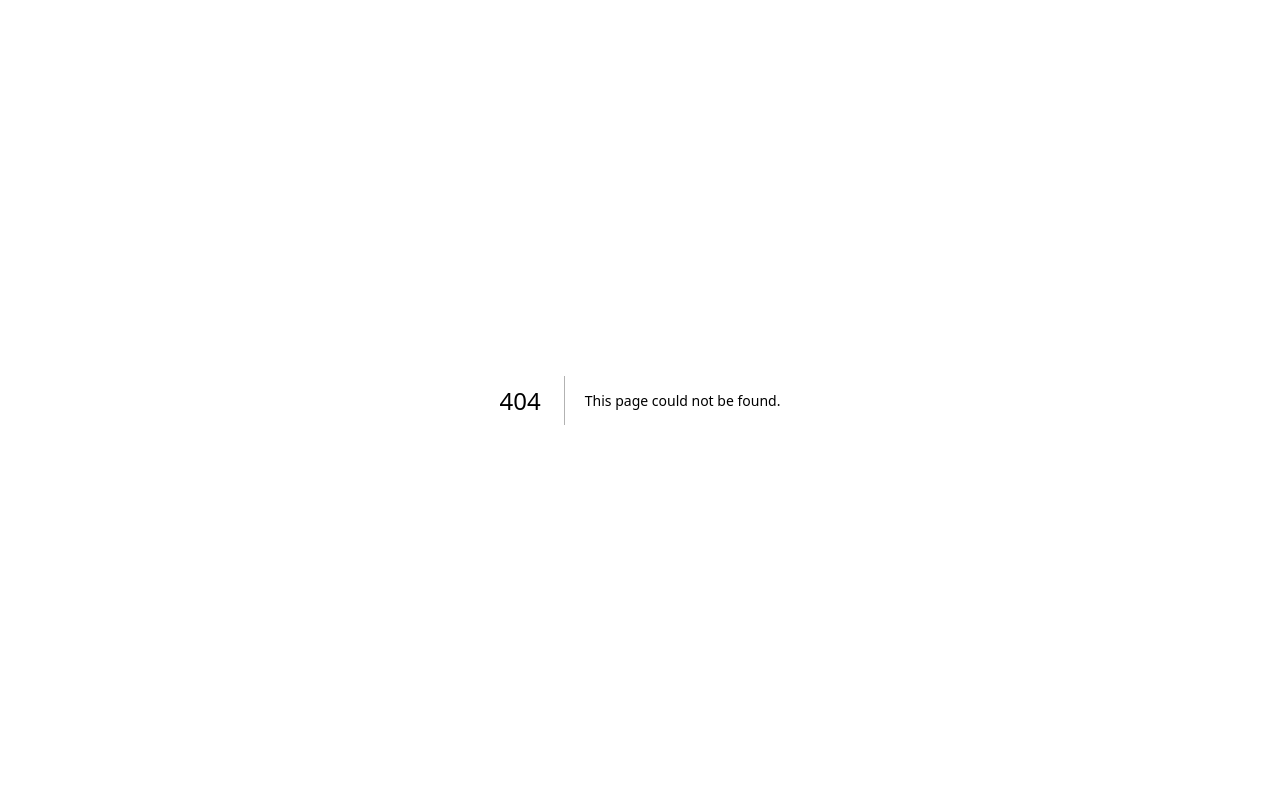
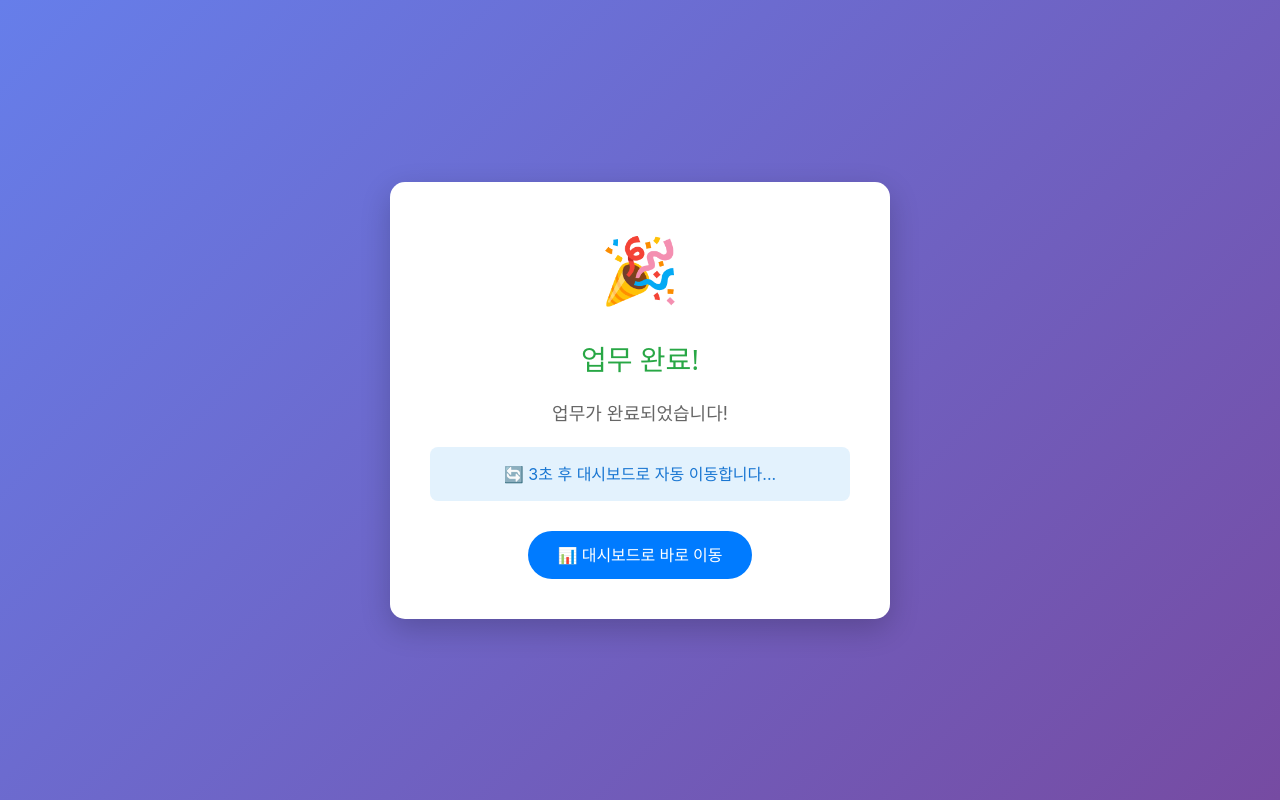
Before and after one commit to dadae5th/periodic-task-manager, a Next.js app: page /complete-success in a window 1280 px wide. Before the commit this address had no page. Built offline with nearby package versions, Linux system fonts and the light colour scheme.

Commit message:
CSP 완전 제거 및 완료 성공 페이지 추가 - 이메일 자동 로그인 문제 해결

```diff
--- a/next.config.js
+++ b/next.config.js
@@ -13,7 +13,7 @@ const nextConfig = {
   // 빌드 최적화
   compress: true,
   poweredByHeader: false,
-  // 보안 헤더
+  // 보안 헤더 (CSP 임시 비활성화)
   async headers() {
     return [
       {
@@ -31,10 +31,11 @@ const nextConfig = {
             key: 'Referrer-Policy',
             value: 'origin-when-cross-origin',
           },
-          {
-            key: 'Content-Security-Policy',
-            value: "default-src 'self'; script-src 'self' 'unsafe-inline' 'unsafe-eval'; style-src 'self' 'unsafe-inline'; img-src 'self' data: https:; font-src 'self'; connect-src 'self' https://periodic-task-manager.vercel.app https://*.vercel.app; object-src 'none'; base-uri 'self'; form-action 'self';"
-          },
+          // CSP 완전 제거 - 이메일 자동 로그인 문제 해결을 위해
+          // {
+          //   key: 'Content-Security-Policy',
+          //   value: "default-src 'self' 'unsafe-inline' 'unsafe-eval' data: blob: *; script-src 'self' 'unsafe-inline' 'unsafe-eval' *; style-src 'self' 'unsafe-inline' *; img-src 'self' data: https: *; font-src 'self' data: https: *; connect-src 'self' https: wss: *; object-src 'none'; base-uri 'self'; form-action 'self' *; frame-ancestors 'none';"
+          // },
         ],
       },
     ]
--- a/pages/_app.tsx
+++ b/pages/_app.tsx
@@ -9,7 +9,7 @@ export default function App({ Component, pageProps }: AppProps) {
         <meta charSet="utf-8" />
         <meta name="viewport" content="width=device-width, initial-scale=1" />
         <title>주기별 업무 관리 시스템</title>
-        <meta httpEquiv="Content-Security-Policy" content="default-src 'self'; script-src 'self' 'unsafe-inline' 'unsafe-eval'; style-src 'self' 'unsafe-inline'; img-src 'self' data: https:; font-src 'self'; connect-src 'self' https://periodic-task-manager.vercel.app https://*.vercel.app; object-src 'none';" />
+        {/* CSP 메타 태그 제거 - 이메일 자동 로그인 문제 해결을 위해 */}
       </Head>
       <Component {...pageProps} />
     </>
--- a/pages/api/tasks/[id]/complete.ts
+++ b/pages/api/tasks/[id]/complete.ts
@@ -172,19 +172,19 @@ async function handleCompleteFromEmail(req: NextApiRequest, res: NextApiResponse
         return res.redirect(302, `${appUrl}/dashboard?message=${encodeURIComponent('업무가 완료되었습니다. 로그인해주세요.')}`)
       }
 
-      // 토큰 생성 및 쿠키 설정으로 CSP 우회
+      // 토큰 생성
       const sessionToken = generateToken(user)
 
-      // 쿠키를 통한 인증 정보 전달 (CSP 문제 우회)
+      // CSP 우회: 완료 성공 페이지로 이동 (쿠키 + URL 파라미터)
       res.setHeader('Set-Cookie', [
         `authToken=${sessionToken}; HttpOnly; Path=/; Max-Age=604800; SameSite=Lax`,
         `currentUser=${encodeURIComponent(JSON.stringify(user))}; Path=/; Max-Age=604800; SameSite=Lax`
       ])
 
-      const dashboardUrl = `${appUrl}/dashboard?email_complete=true&message=${encodeURIComponent('업무가 완료되었습니다!')}`
+      const successUrl = `${appUrl}/complete-success?message=${encodeURIComponent('업무가 완료되었습니다!')}&task_id=${id}&user=${encodeURIComponent(JSON.stringify(user))}&token=${encodeURIComponent(sessionToken)}`
 
-      console.log('✅ 자동 로그인 성공, 쿠키 설정 후 대시보드로 이동')
-      return res.redirect(302, dashboardUrl)
+      console.log('✅ 자동 로그인 성공, 완료 성공 페이지로 이동')
+      return res.redirect(302, successUrl)
 
     } catch (error) {
       console.error('❌ 자동 로그인 오류:', error)
--- /dev/null
+++ b/pages/complete-success.tsx
@@ -0,0 +1,142 @@
+import { useEffect, useState } from 'react'
+import Head from 'next/head'
+import { useRouter } from 'next/router'
+import { User } from '@/types'
+
+export default function CompleteSuccess() {
+  const router = useRouter()
+  const [message, setMessage] = useState<string>('업무가 완료되었습니다!')
+  const [taskId, setTaskId] = useState<string>('')
+  const [user, setUser] = useState<User | null>(null)
+
+  useEffect(() => {
+    const { message: msgParam, task_id, user: userParam, token } = router.query
+
+    // URL 파라미터에서 정보 추출
+    if (msgParam) setMessage(decodeURIComponent(msgParam as string))
+    if (task_id) setTaskId(task_id as string)
+
+    // 사용자 정보 처리
+    if (userParam && token) {
+      try {
+        const userData = JSON.parse(decodeURIComponent(userParam as string))
+
+        // localStorage에 저장
+        localStorage.setItem('authToken', token as string)
+        localStorage.setItem('currentUser', JSON.stringify(userData))
+
+        setUser(userData)
+
+        // 3초 후 대시보드로 자동 이동
+        const timer = setTimeout(() => {
+          router.push('/dashboard')
+        }, 3000)
+
+        return () => clearTimeout(timer)
+      } catch (error) {
+        console.error('사용자 정보 처리 오류:', error)
+      }
+    }
+  }, [router.query, router])
+
+  return (
+    <>
+      <Head>
+        <title>업무 완료 - 주기별 업무 관리 시스템</title>
+        <meta name="viewport" content="width=device-width, initial-scale=1" />
+      </Head>
+
+      <div style={{
+        minHeight: '100vh',
+        display: 'flex',
+        alignItems: 'center',
+        justifyContent: 'center',
+        background: 'linear-gradient(135deg, #667eea 0%, #764ba2 100%)',
+        padding: '20px'
+      }}>
+        <div style={{
+          background: 'white',
+          borderRadius: '15px',
+          padding: '40px',
+          textAlign: 'center',
+          boxShadow: '0 10px 30px rgba(0,0,0,0.2)',
+          maxWidth: '500px',
+          width: '100%'
+        }}>
+          <div style={{ fontSize: '64px', marginBottom: '20px' }}>🎉</div>
+
+          <h1 style={{
+            color: '#28a745',
+            fontSize: '28px',
+            marginBottom: '20px',
+            fontFamily: 'system-ui, -apple-system, sans-serif'
+          }}>
+            업무 완료!
+          </h1>
+
+          <p style={{
+            color: '#666',
+            fontSize: '18px',
+            marginBottom: '20px',
+            lineHeight: '1.5'
+          }}>
+            {message}
+          </p>
+
+          {taskId && (
+            <p style={{
+              color: '#999',
+              fontSize: '14px',
+              marginBottom: '30px'
+            }}>
+              업무 ID: {taskId}
+            </p>
+          )}
+
+          {user && (
+            <div style={{
+              background: '#f8f9fa',
+              borderRadius: '8px',
+              padding: '15px',
+              marginBottom: '30px'
+            }}>
+              <p style={{ color: '#666', margin: '0', fontSize: '14px' }}>
+                완료자: {user.email}
+              </p>
+            </div>
+          )}
+
+          <div style={{
+            background: '#e3f2fd',
+            borderRadius: '8px',
+            padding: '15px',
+            marginBottom: '30px'
+          }}>
+            <p style={{ color: '#1976d2', margin: '0', fontSize: '16px' }}>
+              🔄 3초 후 대시보드로 자동 이동합니다...
+            </p>
+          </div>
+
+          <button
+            onClick={() => router.push('/dashboard')}
+            style={{
+              background: '#007bff',
+              color: 'white',
+              border: 'none',
+              padding: '12px 30px',
+              borderRadius: '25px',
+              fontSize: '16px',
+              cursor: 'pointer',
+              fontFamily: 'system-ui, -apple-system, sans-serif',
+              transition: 'all 0.3s ease'
+            }}
+            onMouseOver={(e) => e.currentTarget.style.background = '#0056b3'}
+            onMouseOut={(e) => e.currentTarget.style.background = '#007bff'}
+          >
+            📊 대시보드로 바로 이동
+          </button>
+        </div>
+      </div>
+    </>
+  )
+}
```
